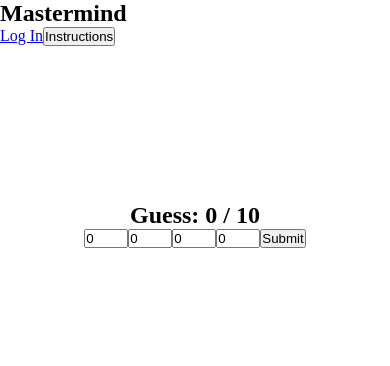
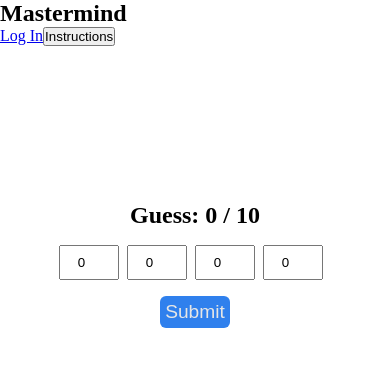
Before and after one commit to aemann2/mastermind, a React (Create React App) app in the folder client/: page / in a window 390 px wide. Shown: the top 366 px of the page. Built offline with nearby package versions, Linux system fonts and the light colour scheme; no server answers.

Commit message:
added mobile styling for Numbers component and modularized existing stylesheets

```diff
--- a/client/src/components/Numbers.tsx
+++ b/client/src/components/Numbers.tsx
@@ -1,6 +1,7 @@
 import { useState, useEffect } from 'react';
 import { Results } from '../types/types';
 import { compareSequence, digitCheck } from '../utils/utils';
+import styles from '../styles/Numbers.module.scss';
 interface IProps {
 	setWin: React.Dispatch<React.SetStateAction<boolean>>;
 	numberOfGuesses: number;
@@ -35,6 +36,7 @@ const Numbers: React.FC<IProps> = ({
 	for (let i = 1; i <= numberOfInputs; i++) {
 		inputs.push(
 			<input
+				className={styles.inputBox}
 				key={`input ${i}`}
 				type='number'
 				id={`${i}`}
@@ -43,7 +45,7 @@ const Numbers: React.FC<IProps> = ({
 				max={7}
 				value={inputValues[i]}
 				onChange={handleChange}
-			></input>
+			/>
 		);
 	}
 
@@ -90,14 +92,14 @@ const Numbers: React.FC<IProps> = ({
 	};
 
 	return (
-		<>
+		<div className={styles.numbers}>
 			<form onSubmit={handleSubmit}>
-				{inputs}
+				<div className={styles.inputs}>{inputs}</div>
 				<button disabled={gameEndModalOpen || numberOfGuesses > 10}>
 					Submit
 				</button>
 			</form>
-		</>
+		</div>
 	);
 };
 
--- a/client/src/pages/Index/Index.tsx
+++ b/client/src/pages/Index/Index.tsx
@@ -7,7 +7,7 @@ import InstructionsModal from '../../components/InstructionsModal';
 import GuessHistory from '../../components/GuessHistory';
 import Nav from '../../components/Nav';
 import { Results } from '../../types/types';
-import '../../styles/index.scss';
+import styles from '../../styles/Index.module.scss';
 
 function Index() {
 	const [sequence, setSequence] = useState<number[] | null>(null);
@@ -49,7 +49,7 @@ function Index() {
 	return (
 		<>
 			<Nav setInstructionModalOpen={setInstructionModalOpen} />
-			<main className='mainContent'>
+			<main className={styles.mainContent}>
 				<Guesses numberOfGuesses={numberOfGuesses} />
 				<Numbers
 					setWin={setWin}
--- /dev/null
+++ b/client/src/styles/Numbers.module.scss
@@ -0,0 +1,22 @@
+.numbers {
+	input {
+		margin-right: 0.5rem;
+		text-align: center;
+		padding: 0.5rem;
+	}
+
+	.inputs {
+		margin-top: 1rem;
+	}
+
+	button {
+		display: block;
+		margin: 1rem auto;
+		font-size: 1.2rem;
+		background-color: #2f80ed;
+		border: none;
+		color: rgb(230, 230, 230);
+		padding: 0.3rem;
+		border-radius: 6px;
+	}
+}
```
Also changed, not shown: client/src/styles/Index.module.scss (renamed from client/src/styles/index.scss).
